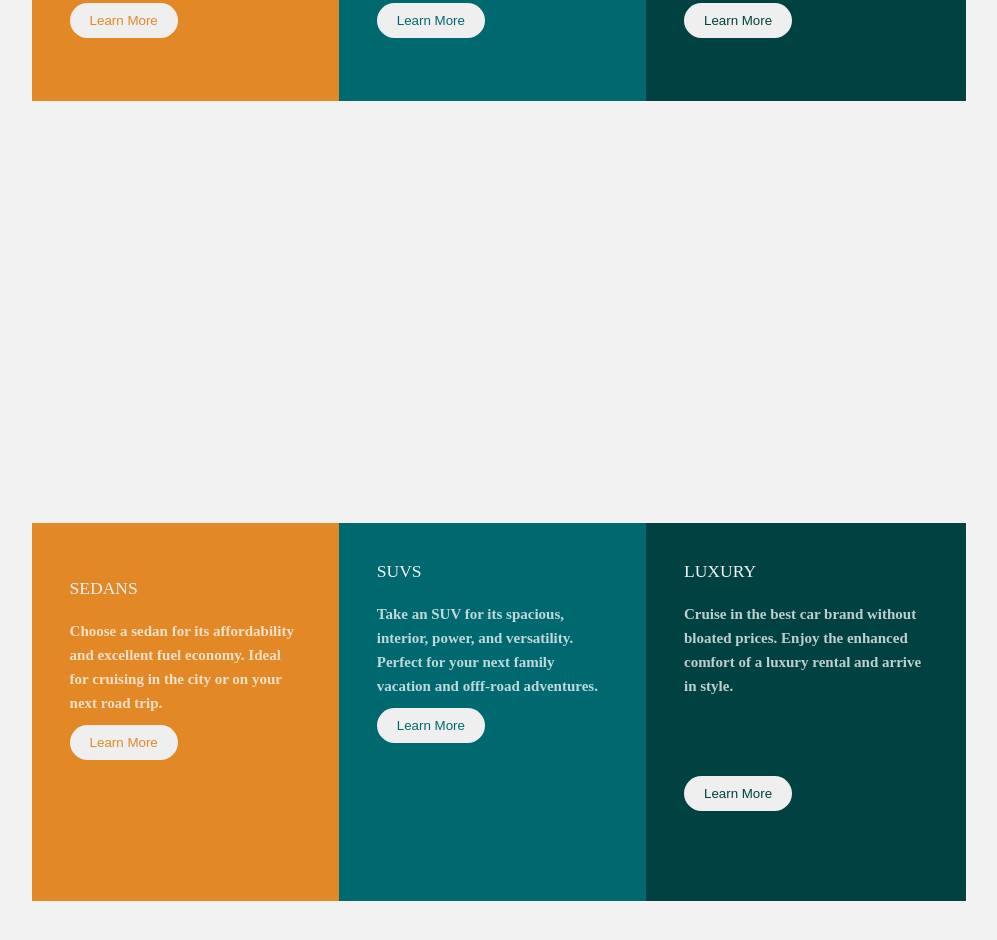
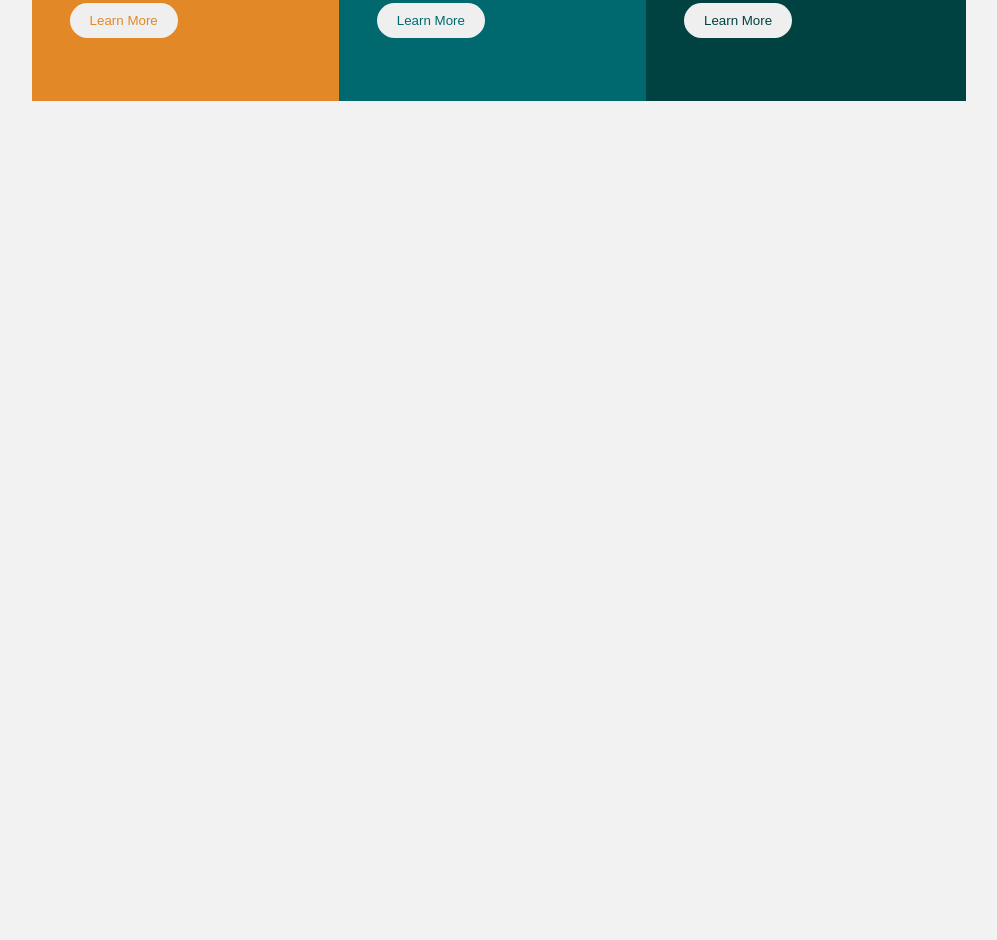
Before and after one commit to Lateefah-Ibr/zuri-flex-box-assignment, a plain HTML site: page index.html in a window 1280 px wide. Shown: the part 488-1428 px from the top of the page, without its empty margins (141-1138 px from the left). After the commit the page ends 800 px from the top, so only its background shows below. Drawn offline with Linux system fonts and the light colour scheme.

Commit message:
Update index.html

```diff
--- a/index.html
+++ b/index.html
@@ -36,38 +36,3 @@
         </div>
     </main>
 </body>
-</html><!DOCTYPE html>
-<html lang="en">
-<head>
-    <meta charset="UTF-8">
-    <meta http-equiv="X-UA-Compatible" content="IE=edge">
-    <meta name="viewport" content="width=device-width, initial-scale=1.0">
-    <title>Flex-box Layout</title>
-    <link href="style.css" rel="stylesheet" type="text/css" />
-
-</head>
-<body>
-    <main>
-        <div class="left-content">
-            <img src="">
-            <h3>SEDANS</h3>
-            <p>
-                Choose a sedan for its affordability and excellent fuel economy. Ideal for cruising in the city or on your next road trip.
-            </p>
-            <button class="left-btn">Learn More</button>
-        </div>
-        <div class="middle-content">
-            <h3>SUVS</h3>
-            <p>Take an SUV for its spacious, interior, power, and versatility. Perfect for your next family vacation and offf-road adventures.</p>
-            <button class="middle-btn">Learn More</button>
-        </div>
-        <div class="right-content">
-            <h3>LUXURY</h3>
-            <p>Cruise in the best car brand without bloated prices. Enjoy the enhanced comfort of a luxury rental and arrive in style.</p>
-            <br><br>
-            <br><br>
-            <button class=" right-btn">Learn More</button>
-        </div>
-    </main>
-</body>
-</html>
```
